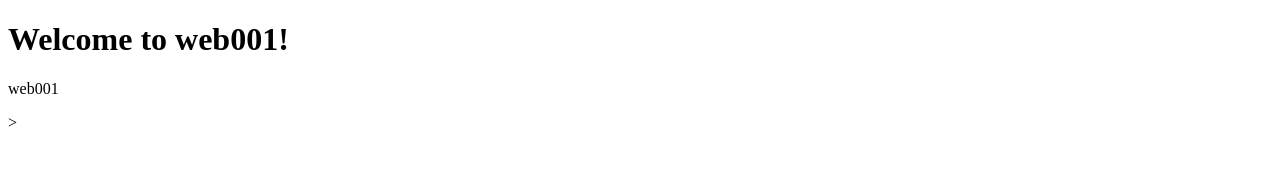
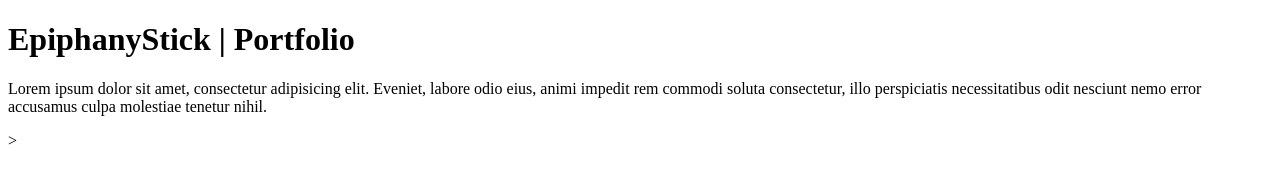
Before and after one commit to MrEpiphanyYT/EpiphanyStick.github.io, a plain HTML site: page index.html in a window 1280 px wide. Drawn offline with Linux system fonts and the light colour scheme.

Commit message:
Update index.html

```diff
--- a/index.html
+++ b/index.html
@@ -5,17 +5,17 @@
   <meta http-equiv='X-UA-Compatible' content='IE=edge'>
   <meta name='viewport' content='width=device-width, initial-scale=1'>
   <meta name="keywords" content="HTML, CSS, JavaScript">
-  <meta name="description" content="web001">
+  <meta name="description" content="EpiphanyStick Portfolio">
   <meta name="author" content="EpiphanyStick">
   <link rel='stylesheet' type='text/css' media='screen' href='main.css'>
   <link rel="icon" type="image/x-icon" href="favicon.ico">
   <script src='main.js'></script>
-  <title>web001</title>
+  <title>EpiphanyStick | Portfolio</title>
 </head>
 <body>
 
-  <h1>Welcome to web001!</h1>
-  <p>web001</p>
+  <h1>EpiphanyStick | Portfolio</h1>
+  <p>Lorem ipsum dolor sit amet, consectetur adipisicing elit. Eveniet, labore odio eius, animi impedit rem commodi soluta consectetur, illo perspiciatis necessitatibus odit nesciunt nemo error accusamus culpa molestiae tenetur nihil.</p>
 
 </body>
 </html>>
```
